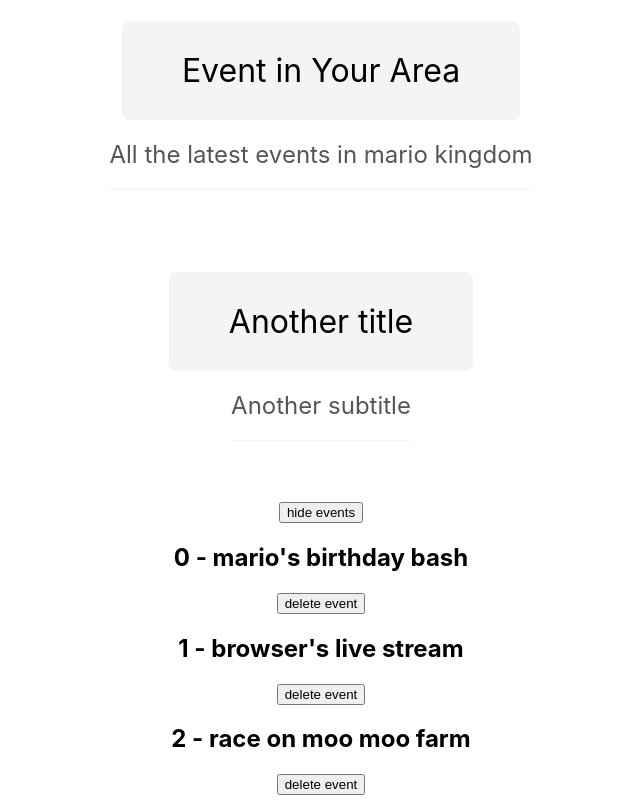
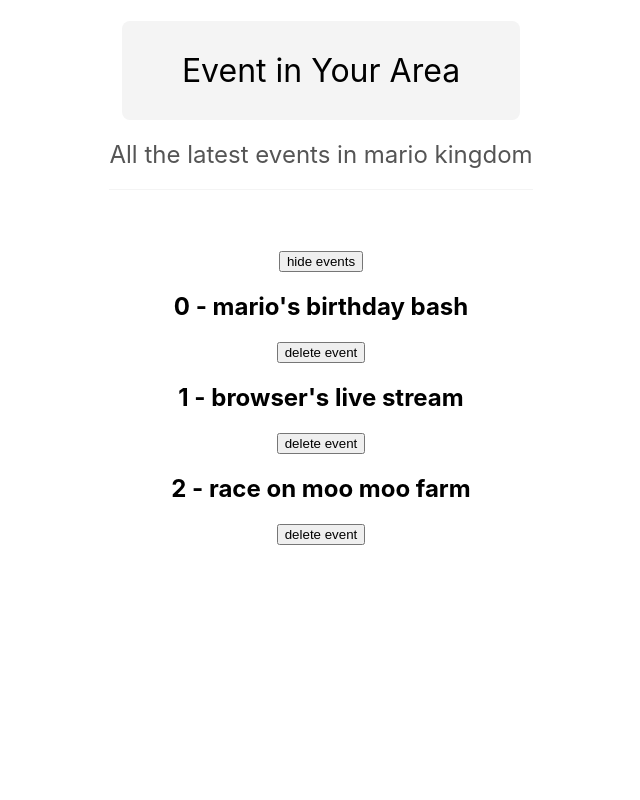
Before and after one commit to NegarSal/React-basics, a React (Create React App) app: page / in a window 1280 px wide. Shown: the whole page, without its empty margins (319-959 px from the left). Built offline with nearby package versions, Linux system fonts and the light colour scheme; the HTML template or start-up script is replaced by a standard one.

Commit message:
React fragment

```diff
--- a/src/App.js
+++ b/src/App.js
@@ -1,5 +1,5 @@
 import './App.css';
-import { useState } from 'react';
+import React, { useState } from 'react';
 import Title from './components/Title';
 
 function App() {
@@ -23,7 +23,6 @@
   return (
     <div className="App">
       <Title title="Event in Your Area" subtitle={subtitle} />
-      <Title title="Another title" subtitle="Another subtitle" />
 
       {showEvents && (
         <div>
@@ -36,10 +35,10 @@
         </div>
       )}
       {showEvents && events.map((event, index) => (
-        <div key={event.id}>
+        <React.Fragment key={event.id}>
           <h2>{index} - {event.title}</h2>
           <button onClick={() => handleClick(event.id)}>delete event</button>
-        </div>
+        </React.Fragment>
       ))}
     </div>
   );
--- a/src/components/Title.js
+++ b/src/components/Title.js
@@ -1,9 +1,9 @@
 export default function Title({ title, subtitle }) {
     return (
-        <div>
+        <>
             <h1 className="title">{title}</h1>
             <br />
             <h2 className="subtitle">{subtitle}</h2>
-        </div>
+        </>
     )
 }
```
